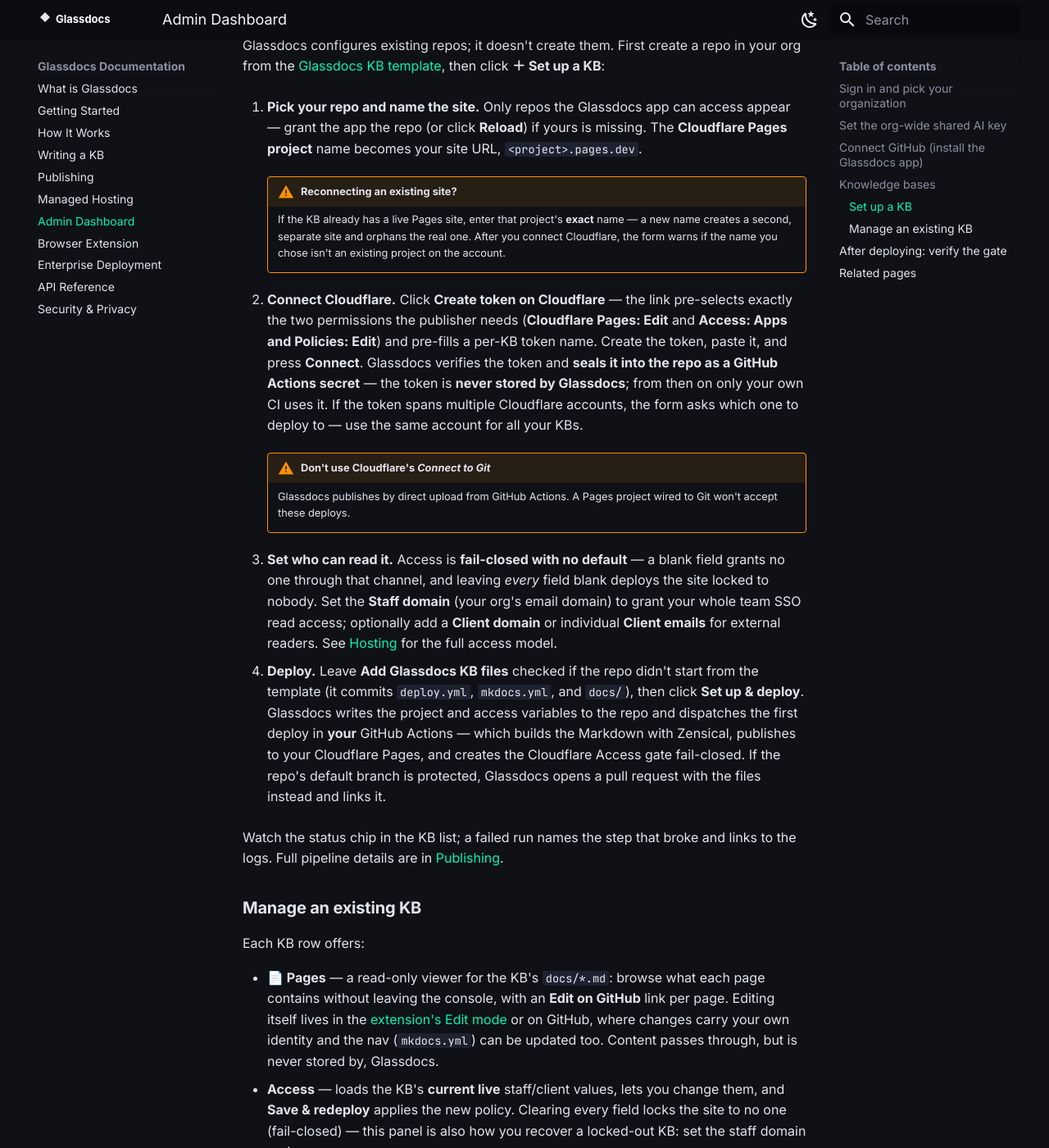
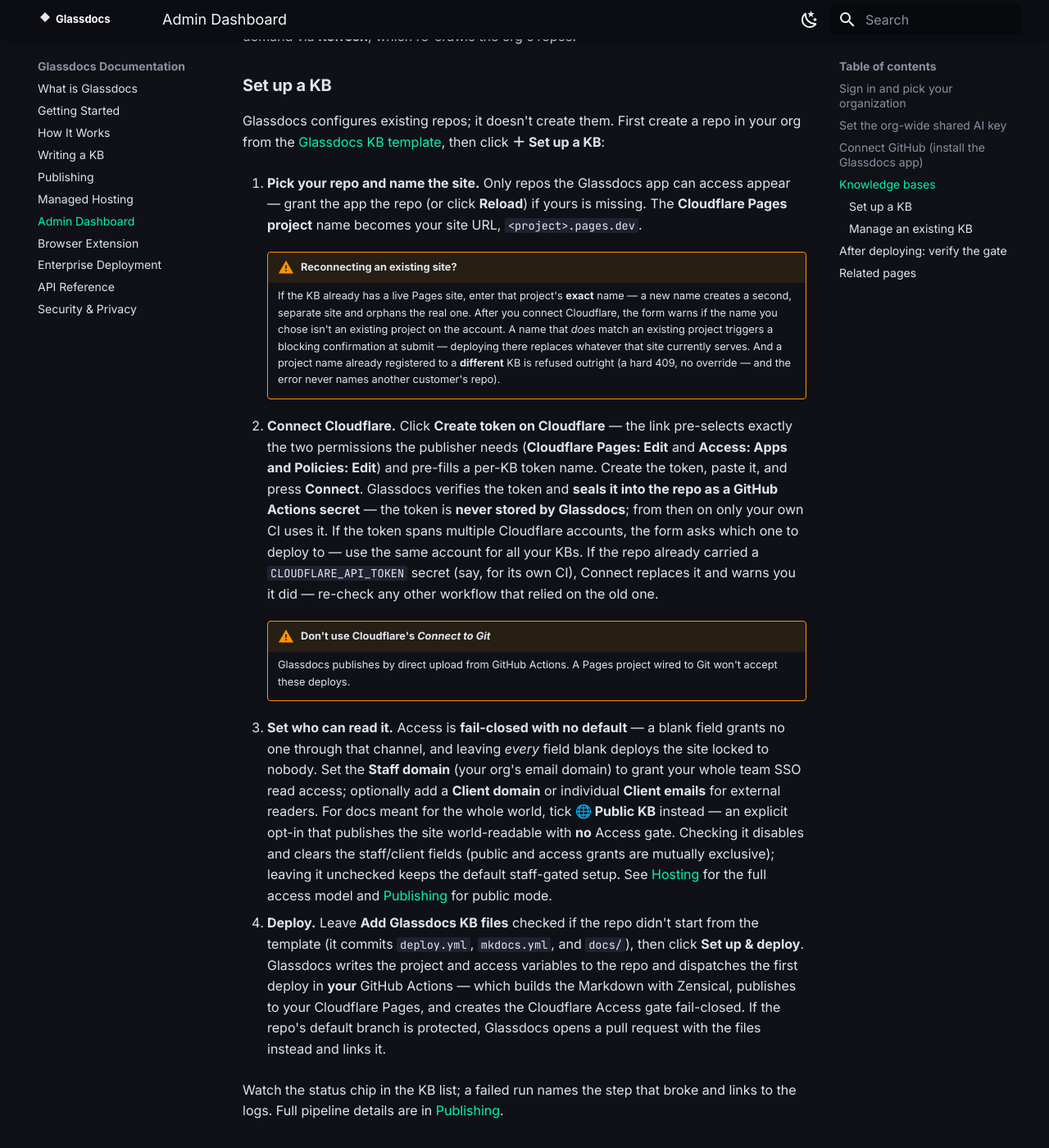
Before and after one commit to Glassdocs/docs, an MkDocs documentation site: the page built from docs/admin.md, in a window 1280 px wide and 1400 px high, scrolled down 2156 px. Shown: the whole window at 82% size. Built offline with MkDocs 1.6.1 and Material for MkDocs 9.7.7, drawn with Linux system fonts in a browser that asks for light colours; some of the changed text lies outside the part shown.

Commit message:
docs: public-KB wizard support, setup guards, IPv6 CIDRs, session expiry
Every claim verified against the code: the 🌐 Public KB checkbox
(explicit opt-in, authoritative over pre-existing workflow state,
PR-delivered on protected branches), the duplicate-project 409 +
blocking confirmation, the Connect-Cloudflare secret-overwrite warning,
lockout-safe policy sync, IPv4/IPv6/bare-IP OFFICE_CIDRS, the ~8h admin
session with the honest expiry flip, and the end-to-end
nothing-public-by-default enforcement. Closes #4.

Co-Authored-By: Claude Fable 5 <noreply@anthropic.com>

```diff
--- a/docs/admin.md
+++ b/docs/admin.md
@@ -9,6 +9,8 @@ The Glassdocs admin dashboard at [app.glassdocs.site/admin](https://app.glassdoc
 
 1. Open [app.glassdocs.site/admin](https://app.glassdocs.site/admin/) and click **Sign in with GitHub**. This is a standard GitHub OAuth flow (scope `read:org`) that identifies you and your org roles.
 2. After sign-in, the dashboard shows an **Organization** picker listing every GitHub org you administer. Everything on the page — the shared key, the KB list, every action — is scoped to the selected org.
+
+Your dashboard session lasts about 8 hours. If it expires while a tab is still open, the page switches to the signed-out view with a "session expired" note rather than leaving a stale header — sign in again to continue.
 
 ## Set the org-wide shared AI key
 
@@ -36,7 +38,7 @@ The app asks for **least-privilege** access — read and write repo contents (sc
 
 ## Knowledge bases
 
-The **Knowledge bases** card lists every KB in the org with its repo, published site URL (`<project>.pages.dev`), the Cloudflare account it deploys to, its access state (staff-only or client grants), and a **live deploy status chip** — queued, running, deployed, or failed — pulled straight from GitHub Actions and linked to the run logs. Status refreshes automatically (faster while a deploy is in flight) and on demand via **Refresh**, which re-crawls the org's repos.
+The **Knowledge bases** card lists every KB in the org with its repo, published site URL (`<project>.pages.dev`), the Cloudflare account it deploys to, its access state (staff-only, client grants, or a 🌐 **public** chip for explicitly public KBs), and a **live deploy status chip** — queued, running, deployed, or failed — pulled straight from GitHub Actions and linked to the run logs. Status refreshes automatically (faster while a deploy is in flight) and on demand via **Refresh**, which re-crawls the org's repos.
 
 ### Set up a KB
 
@@ -45,14 +47,14 @@ Glassdocs configures existing repos; it doesn't create them. First create a repo
 1. **Pick your repo and name the site.** Only repos the Glassdocs app can access appear — grant the app the repo (or click **Reload**) if yours is missing. The **Cloudflare Pages project** name becomes your site URL, `<project>.pages.dev`.
 
     !!! warning "Reconnecting an existing site?"
-        If the KB already has a live Pages site, enter that project's **exact** name — a new name creates a second, separate site and orphans the real one. After you connect Cloudflare, the form warns if the name you chose isn't an existing project on the account.
+        If the KB already has a live Pages site, enter that project's **exact** name — a new name creates a second, separate site and orphans the real one. After you connect Cloudflare, the form warns if the name you chose isn't an existing project on the account. A name that *does* match an existing project triggers a blocking confirmation at submit — deploying there replaces whatever that site currently serves. And a project name already registered to a **different** KB is refused outright (a hard 409, no override — and the error never names another customer's repo).
 
-2. **Connect Cloudflare.** Click **Create token on Cloudflare** — the link pre-selects exactly the two permissions the publisher needs (**Cloudflare Pages: Edit** and **Access: Apps and Policies: Edit**) and pre-fills a per-KB token name. Create the token, paste it, and press **Connect**. Glassdocs verifies the token and **seals it into the repo as a GitHub Actions secret** — the token is **never stored by Glassdocs**; from then on only your own CI uses it. If the token spans multiple Cloudflare accounts, the form asks which one to deploy to — use the same account for all your KBs.
+2. **Connect Cloudflare.** Click **Create token on Cloudflare** — the link pre-selects exactly the two permissions the publisher needs (**Cloudflare Pages: Edit** and **Access: Apps and Policies: Edit**) and pre-fills a per-KB token name. Create the token, paste it, and press **Connect**. Glassdocs verifies the token and **seals it into the repo as a GitHub Actions secret** — the token is **never stored by Glassdocs**; from then on only your own CI uses it. If the token spans multiple Cloudflare accounts, the form asks which one to deploy to — use the same account for all your KBs. If the repo already carried a `CLOUDFLARE_API_TOKEN` secret (say, for its own CI), Connect replaces it and warns you it did — re-check any other workflow that relied on the old one.
 
     !!! warning "Don't use Cloudflare's *Connect to Git*"
         Glassdocs publishes by direct upload from GitHub Actions. A Pages project wired to Git won't accept these deploys.
 
-3. **Set who can read it.** Access is **fail-closed with no default** — a blank field grants no one through that channel, and leaving *every* field blank deploys the site locked to nobody. Set the **Staff domain** (your org's email domain) to grant your whole team SSO read access; optionally add a **Client domain** or individual **Client emails** for external readers. See [Hosting](hosting.md) for the full access model.
+3. **Set who can read it.** Access is **fail-closed with no default** — a blank field grants no one through that channel, and leaving *every* field blank deploys the site locked to nobody. Set the **Staff domain** (your org's email domain) to grant your whole team SSO read access; optionally add a **Client domain** or individual **Client emails** for external readers. For docs meant for the whole world, tick **🌐 Public KB** instead — an explicit opt-in that publishes the site world-readable with **no** Access gate. Checking it disables and clears the staff/client fields (public and access grants are mutually exclusive); leaving it unchecked keeps the default staff-gated setup. See [Hosting](hosting.md) for the full access model and [Publishing](publishing.md#public-mode) for public mode.
 
 4. **Deploy.** Leave **Add Glassdocs KB files** checked if the repo didn't start from the template (it commits `deploy.yml`, `mkdocs.yml`, and `docs/`), then click **Set up & deploy**. Glassdocs writes the project and access variables to the repo and dispatches the first deploy in **your** GitHub Actions — which builds the Markdown with Zensical, publishes to your Cloudflare Pages, and creates the Cloudflare Access gate fail-closed. If the repo's default branch is protected, Glassdocs opens a pull request with the files instead and links it.
 
```
Also changed, not shown: docs/getting-started.md (+1 -1 lines), docs/hosting.md (+1 -1 lines), docs/publishing.md (+5 -3 lines), docs/security.md (+2 -0 lines).
